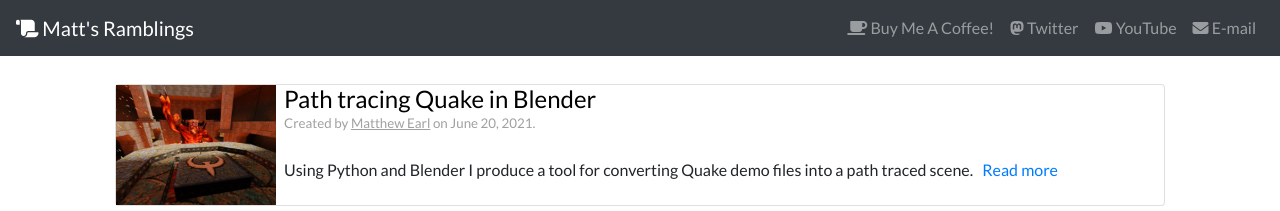
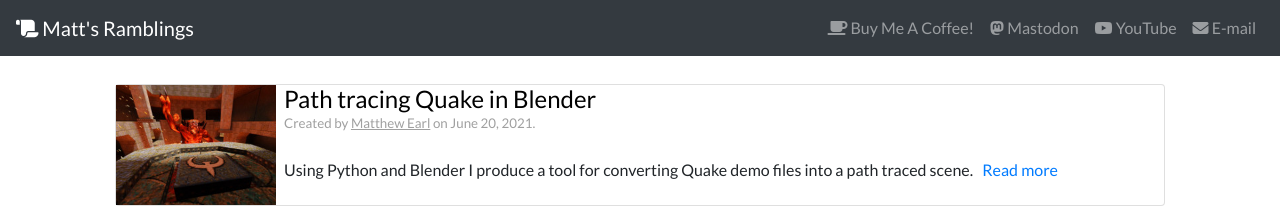
Before and after one commit to matthewearl/matthewearl.github.io, a Jekyll site: the page built from index.html, in a window 1280 px wide. Shown: the top 211 px of the page. Built offline with Jekyll 4.4.1, drawn with Linux system fonts in a browser that asks for light colours; nearby versions of some CDN libraries; the list of posts is cut into pages by our own code.

Commit message:
change link text too

```diff
--- a/_layouts/default.html
+++ b/_layouts/default.html
@@ -31,7 +31,7 @@
       <div class="collapse navbar-collapse" id="navbarSupportedContent">
         <ul class="navbar-nav ml-auto">
             <li class="nav-item"><a href="https://www.buymeacoffee.com/mattsramblings" class="nav-link"><i class="fas fa-coffee"></i> Buy Me A Coffee!</a></li>
-            <li class="nav-item"><a href="https://mastodon.cloud/@mattsramblings" class="nav-link"><i class="fab fa-mastodon"></i> Twitter</a></li>
+            <li class="nav-item"><a href="https://mastodon.cloud/@mattsramblings" class="nav-link"><i class="fab fa-mastodon"></i> Mastodon</a></li>
             <li class="nav-item"><a href="https://www.youtube.com/channel/UC5rM5xw7l2Y5n8YbdZx7-ow" class="nav-link"><i class="fab fa-youtube"></i>
                     YouTube</a></li>
             <li class="nav-item"><a href="mailto:blog@matthewearl.com" class="nav-link"><i class="fas fa-envelope"></i> E-mail</a></li>
```
